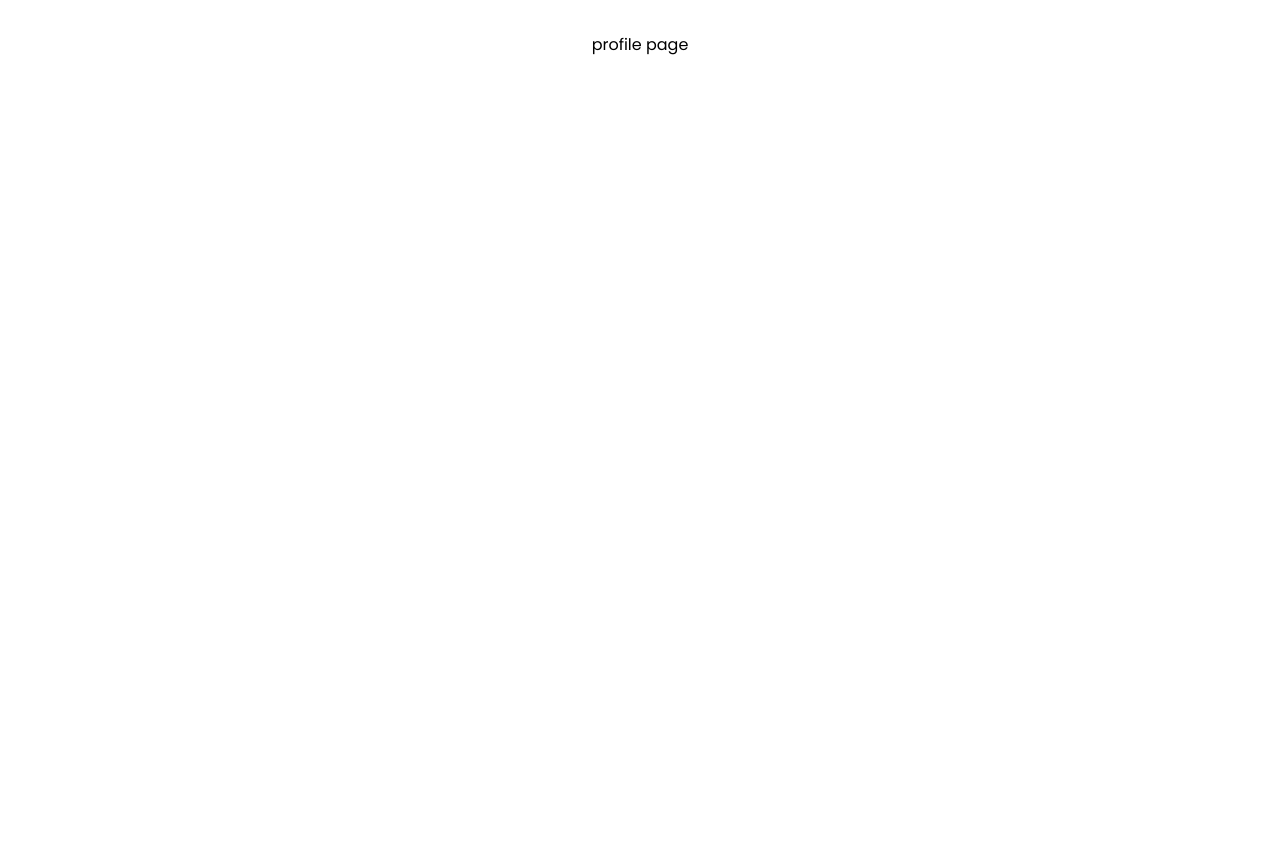
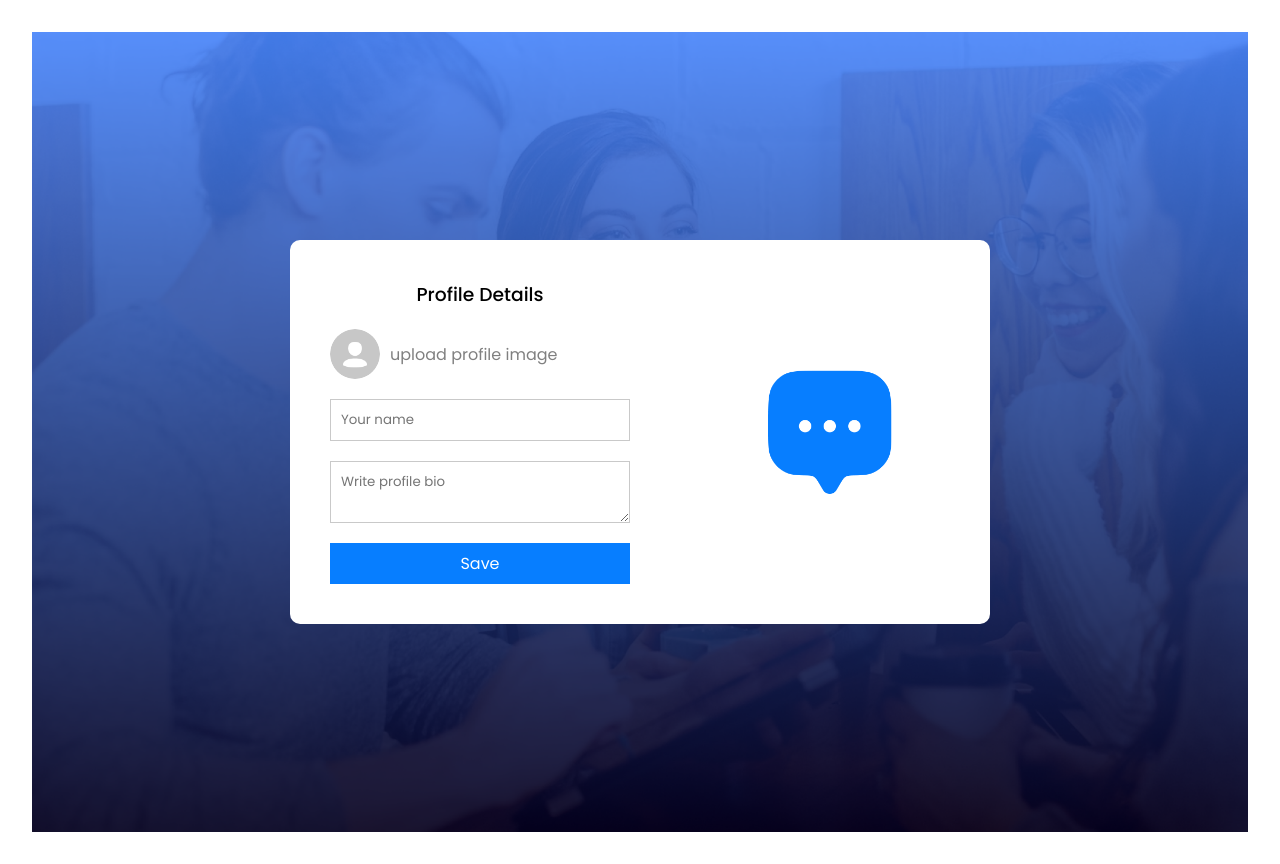
Before and after one commit to sergey87chuvasov/Real-time-Chat, a React app: page /profile in a window 1280 px wide. Before the commit the page ends 800 px from the top, so only its background shows below. Built offline with nearby package versions, Linux system fonts and the light colour scheme; the HTML template or start-up script is replaced by a standard one.

Commit message:
added profile page

```diff
--- a/src/components/LeftSidebar/LeftSidebar.css
+++ b/src/components/LeftSidebar/LeftSidebar.css
@@ -88,3 +88,36 @@
 .friends:hover span {
   color: white;
 }
+
+.ls-nav .menu {
+  position: relative;
+  padding: 10px 0;
+}
+
+.menu .sub-menu {
+  position: absolute;
+  top: 100%;
+  right: 0;
+  width: 130px;
+  padding: 20px;
+  border-radius: 5px;
+  background-color: white;
+  color: black;
+  display: none;
+}
+
+.sub-menu hr {
+  border: none;
+  height: 1px;
+  background: #a4a4a4;
+  margin: 8px 0;
+}
+
+.sub-menu p {
+  cursor: pointer;
+  font-size: 14px;
+}
+
+.menu:hover .sub-menu {
+  display: block;
+}
--- a/src/components/LeftSidebar/LeftSidebar.jsx
+++ b/src/components/LeftSidebar/LeftSidebar.jsx
@@ -9,6 +9,11 @@
           <img src={assets.logo} alt='logo pic' className='logo' />
           <div className='menu'>
             <img src={assets.menu_icon} alt='icon pic' />
+            <div className='sub-menu'>
+              <p>Edit Profile</p>
+              <hr />
+              <p>Logout</p>
+            </div>
           </div>
         </div>
         <div className='ls-search'>
--- a/src/pages/ProfileUpdate/ProfileUpdate.css
+++ b/src/pages/ProfileUpdate/ProfileUpdate.css
@@ -0,0 +1,66 @@
+.profile {
+  min-height: 100vh;
+  background: url(/background.png) no-repeat;
+  background-size: cover;
+  display: flex;
+  align-items: center;
+  justify-content: center;
+}
+
+.profile-container {
+  background: white;
+  display: flex;
+  align-items: center;
+  justify-content: space-between;
+  min-width: 700px;
+  border-radius: 10px;
+}
+
+.profile-pic {
+  max-width: 160px;
+  aspect-ratio: 1/1;
+  margin: 20px auto;
+  border-radius: 50%;
+}
+
+.profile form {
+  display: flex;
+  flex-direction: column;
+  gap: 20px;
+  padding: 40px;
+}
+
+.profile form h3 {
+  font-weight: 500;
+}
+
+.profile label {
+  display: flex;
+  align-items: center;
+  gap: 10px;
+  color: gray;
+  cursor: pointer;
+}
+
+.profile label img {
+  width: 50px;
+  aspect-ratio: 1/1;
+  border-radius: 50%;
+}
+
+.profile input,
+textarea {
+  padding: 10px;
+  min-width: 300px;
+  border: 1px solid #c9c9c9;
+  outline-color: #077eff;
+}
+
+.profile form button {
+  border: none;
+  color: white;
+  background-color: #077eff;
+  padding: 8px;
+  font-size: 16px;
+  cursor: pointer;
+}
--- a/src/pages/ProfileUpdate/ProfileUpdate.jsx
+++ b/src/pages/ProfileUpdate/ProfileUpdate.jsx
@@ -1,7 +1,25 @@
 import './ProfileUpdate.css';
+import assets from '../../assets/assets';
 
 const ProfileUpdate = () => {
-  return <div>profile page</div>;
+  return (
+    <div className='profile'>
+      <div className='profile-container'>
+        <form>
+          <h3>Profile Details</h3>
+          <label htmlFor='avatar'>
+            <input type='file' id='avatar' accept='.png, .jpg, .jpeg' hidden />
+            <img src={assets.avatar_icon} alt='icon pic' />
+            upload profile image
+          </label>
+          <input type='text' placeholder='Your name' required />
+          <textarea placeholder='Write profile bio' required></textarea>
+          <button type='submit'>Save</button>
+        </form>
+        <img className='profile-pic' src={assets.logo_icon} alt='icon pic' />
+      </div>
+    </div>
+  );
 };
 
 export default ProfileUpdate;
```
